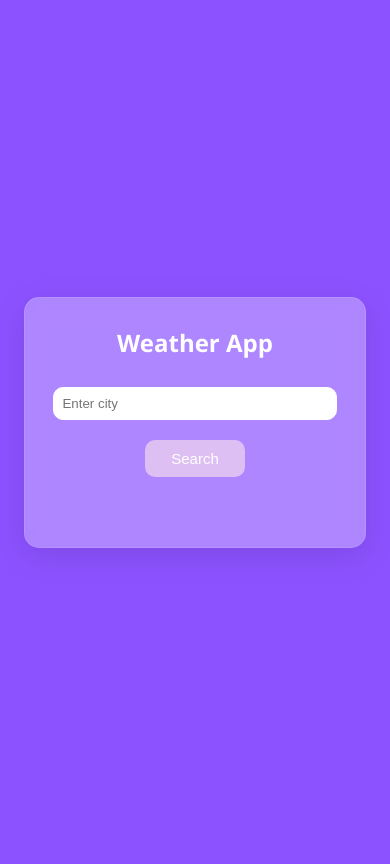
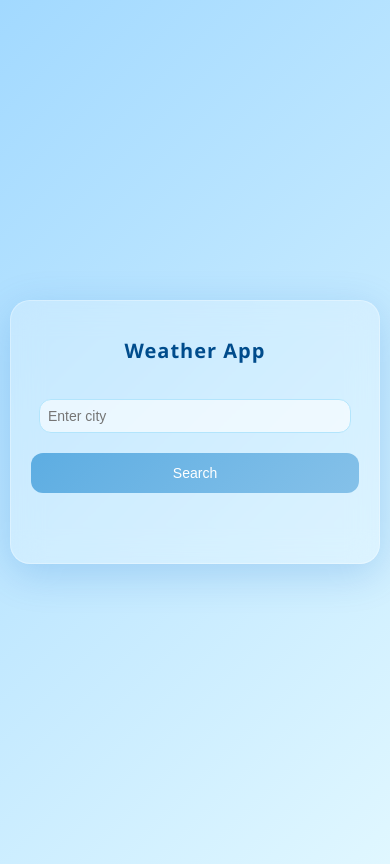
Before and after one commit to MansooraTR/weather-app, a plain HTML site: page index.html in a window 390 px wide. Drawn offline with Linux system fonts and the light colour scheme.

Commit message:
responsive design + add files

```diff
--- a/script.js
+++ b/script.js
@@ -97,3 +97,4 @@ function showImage() {
     const weatherIcon = document.getElementById('weather-icon');
     weatherIcon.style.display = 'block'; // Make the image visible once it's loaded
 }
+// just a comment
--- a/style.css
+++ b/style.css
@@ -1,77 +1,123 @@
+/* 🌤 Base Styles */
 body {
-    background: #8C52FF;
-    font-family: 'Segoe UI', Tahoma, Geneva, Verdana, sans-serif;
+    background: linear-gradient(135deg, #a2d9ff, #e0f7ff);
+    font-family: 'Poppins', 'Segoe UI', Tahoma, Geneva, Verdana, sans-serif;
     display: flex;
     align-items: center;
     justify-content: center;
     height: 100vh;
     margin: 0;
+    overflow: hidden;
+    padding: 20px;
 }
 
 #weather-container {
-    background: rgba(255, 255, 255, 0.3);
-    max-width: 400px;
-    padding: 20px;
-    border-radius: 15px;
-    box-shadow: 0 8px 32px rgba(0, 0, 0, 0.1);
-    backdrop-filter: blur(10px);
-    border: 1px solid rgba(255, 255, 255, 0.1);
+    background: rgba(255, 255, 255, 0.25);
+    max-width: 420px;
+    width: 100%;
+    padding: 30px;
+    border-radius: 20px;
+    box-shadow: 0 10px 40px rgba(0, 100, 200, 0.2);
+    backdrop-filter: blur(15px);
+    border: 1px solid rgba(255, 255, 255, 0.3);
     text-align: center;
+    transition: transform 0.3s ease, box-shadow 0.3s ease;
 }
 
-h2, label, p {
-    color: #fff;
+#weather-container:hover {
+    transform: translateY(-5px);
+    box-shadow: 0 15px 50px rgba(0, 100, 200, 0.3);
+}
+
+h2 {
+    color: #004c8c;
+    margin-bottom: 15px;
+    font-size: 28px;
+    font-weight: 600;
+    letter-spacing: 1px;
+}
+
+label, p {
+    color: #003b73;
     margin: 8px 0;
 }
 
 input {
     width: calc(100% - 16px);
-    padding: 8px;
+    padding: 10px;
     box-sizing: border-box;
-    border-radius: 10px;
-    border: 1px solid white;
+    border-radius: 12px;
+    border: 1px solid #b3e5fc;
     margin-top: 20px;
+    background: rgba(255, 255, 255, 0.6);
+    font-size: 15px;
+    color: #004c8c;
+    outline: none;
+    transition: box-shadow 0.2s ease;
+}
+
+input:focus {
+    box-shadow: 0 0 10px rgba(0, 150, 255, 0.5);
 }
 
 button {
-    background: #debff4;
+    background: linear-gradient(135deg, #5dade2, #85c1e9);
     color: white;
-    padding: 10px;
+    padding: 12px;
     border: none;
-    border-radius: 10px;
+    border-radius: 12px;
     cursor: pointer;
     margin-top: 20px;
-    width: 100px;
-    font-size: 15px;
+    width: 120px;
+    font-size: 16px;
+    font-weight: 500;
+    transition: all 0.3s ease;
 }
 
 button:hover {
-    background: #8b48d7;
+    background: linear-gradient(135deg, #3498db, #2e86c1);
+    box-shadow: 0 4px 15px rgba(52, 152, 219, 0.4);
+    transform: scale(1.05);
 }
 
 #temp-div p {
     font-size: 60px;
-    margin-top: -30px;
+    margin-top: -20px;
+    color: #004c8c;
+    text-shadow: 0 0 10px rgba(173, 216, 230, 0.8);
 }
 
 #weather-info {
     font-size: 20px;
+    color: #004c8c;
 }
 
 #weather-icon {
-    width: 200px;
-    height: 200px;
+    width: 180px;
+    height: 180px;
     margin: 0 auto 10px;
-    margin-bottom: 0;
     display: none;
+    filter: drop-shadow(0 0 15px rgba(255, 255, 255, 0.6));
 }
 
 #hourly-forecast {
-    margin-top: 50px;
+    margin-top: 40px;
     overflow-x: auto;
     white-space: nowrap;
     display: flex;
     justify-content: space-between;
+    scrollbar-width: thin;
+    scrollbar-color: rgba(0, 150, 255, 0.4) transparent;
+    padding-bottom: 10px;
+}
+
+#hourly-forecast::-webkit-scrollbar {
+    height: 6px;
+}
+
+#hourly-forecast::-webkit-scrollbar-thumb {
+    background: rgba(0, 150, 255, 0.4);
+    border-radius: 4px;
 }
 
 .hourly-item {
@@ -80,17 +126,119 @@ button:hover {
     display: flex;
     flex-direction: column;
     align-items: center;
-    margin-right: 10px;
-    color: white;
+    margin-right: 12px;
+    color: #004c8c;
+    background: rgba(255, 255, 255, 0.2);
+    border-radius: 15px;
+    padding: 10px;
+    backdrop-filter: blur(8px);
+    transition: transform 0.3s ease, background 0.3s ease;
+}
+
+.hourly-item:hover {
+    transform: translateY(-4px);
+    background: rgba(255, 255, 255, 0.4);
 }
 
 .hourly-item img {
-    width: 30px;
-    height: 30px;
+    width: 35px;
+    height: 35px;
     margin-bottom: 5px;
 }
 
 #hourly-heading {
-    color: #fff;
-    margin-top: 10px;
+    color: #003b73;
+    margin-top: 15px;
+    font-weight: 600;
 }
+
+/* 🌈 Responsive Design */
+
+/* Tablets and smaller desktops */
+@media (max-width: 900px) {
+    #weather-container {
+        max-width: 360px;
+        padding: 25px;
+    }
+
+    h2 {
+        font-size: 24px;
+    }
+
+    button {
+        width: 100px;
+        font-size: 15px;
+    }
+
+    #temp-div p {
+        font-size: 50px;
+    }
+}
+
+/* Large mobile devices (portrait) */
+@media (max-width: 600px) {
+    body {
+        padding: 10px;
+    }
+
+    #weather-container {
+        padding: 20px;
+        max-width: 95%;
+    }
+
+    h2 {
+        font-size: 22px;
+    }
+
+    input {
+        font-size: 14px;
+        padding: 8px;
+    }
+
+    button {
+        width: 100%;
+        font-size: 15px;
+    }
+
+    #temp-div p {
+        font-size: 45px;
+    }
+
+    #weather-icon {
+        width: 140px;
+        height: 140px;
+    }
+
+    #hourly-forecast {
+        gap: 6px;
+    }
+
+    .hourly-item {
+        width: 70px;
+        font-size: 13px;
+    }
+}
+
+/* Small mobile screens */
+@media (max-width: 400px) {
+    h2 {
+        font-size: 20px;
+    }
+
+    #temp-div p {
+        font-size: 40px;
+    }
+
+    #weather-icon {
+        width: 120px;
+        height: 120px;
+    }
+
+    input, button {
+        font-size: 14px;
+    }
+
+    .hourly-item {
+        width: 65px;
+    }
+}
```
Also changed, not shown: index.html (+1 -0 lines).
